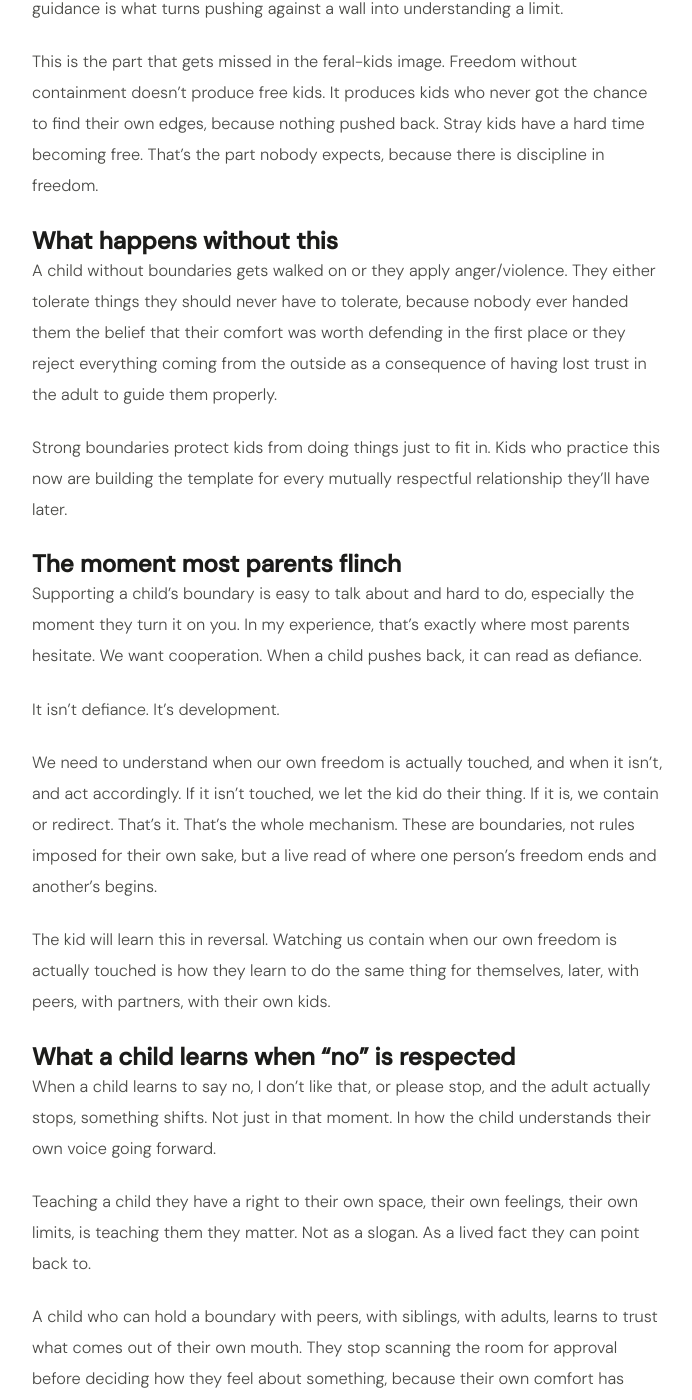
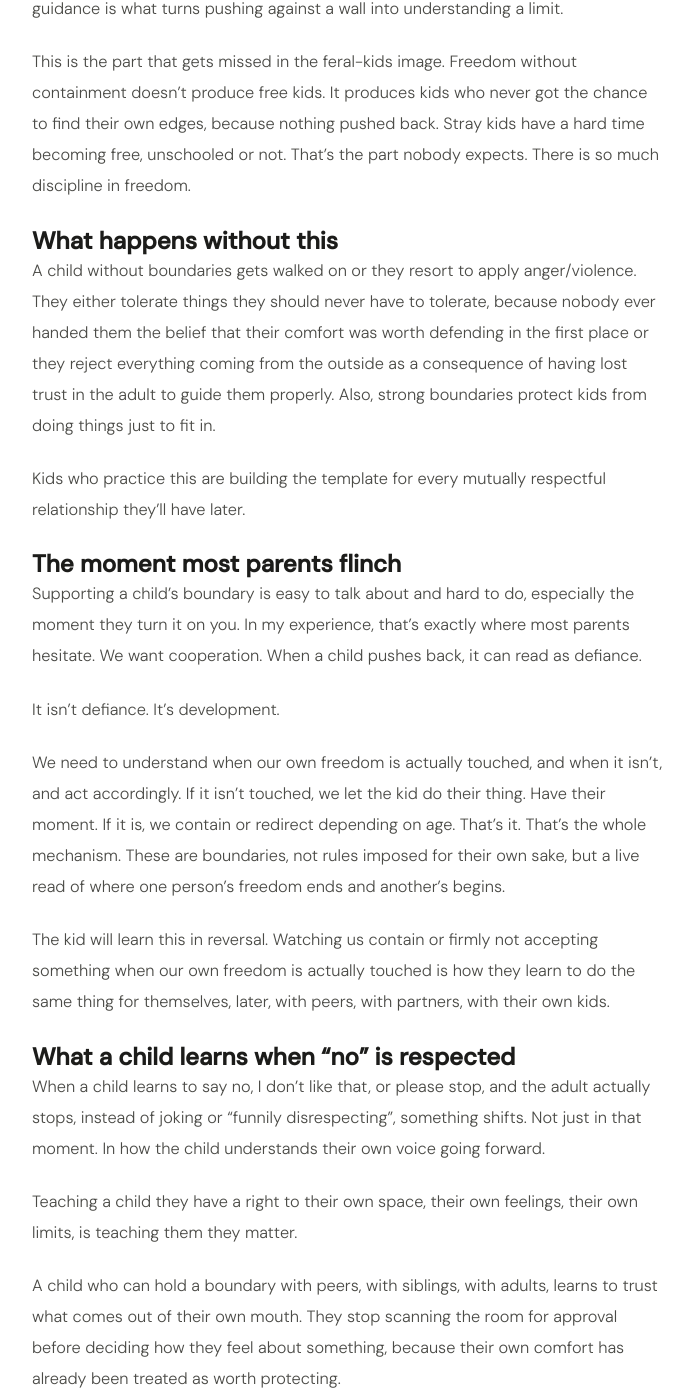
Before and after one commit to Blubell26/giuliapacciotti.com, a Jekyll site: the page built from _posts/2026-07-20-what-unschooling-teaches.md, in a window 1280 px wide and 1400 px high, scrolled down 1243 px. Shown: the whole window, without its empty margins (292-984 px from the left). Built offline with Jekyll 4.4.1, drawn with Linux system fonts in a browser that asks for light colours; comment, search, counter and statistics services are not loaded; some of the changed text lies outside the part shown.

Commit message:
Update 2026-07-20-what-unschooling-teaches.md

```diff
--- a/_posts/2026-07-20-what-unschooling-teaches.md
+++ b/_posts/2026-07-20-what-unschooling-teaches.md
@@ -18,15 +18,15 @@
 
 Kids need to feel containment. They need to push against something solid and feel where their own body stops and the world starts, before any of this becomes a mental or emotional concept. That physical experience comes first. A parent's guidance is what turns pushing against a wall into understanding a limit.
 
-This is the part that gets missed in the feral-kids image. Freedom without containment doesn't produce free kids. It produces kids who never got the chance to find their own edges, because nothing pushed back. Stray kids have a hard time becoming free. That's the part nobody expects, because there is discipline in freedom.
+This is the part that gets missed in the feral-kids image. Freedom without containment doesn't produce free kids. It produces kids who never got the chance to find their own edges, because nothing pushed back. Stray kids have a hard time becoming free, unschooled or not. That's the part nobody expects. There is so much discipline in freedom.
 
 ## What happens without this
 
-A child without boundaries gets walked on or they apply anger/violence.
+A child without boundaries gets walked on or they resort to apply anger/violence.
 They either tolerate things they should never have to tolerate, because nobody ever handed them the belief that their comfort was worth defending in the first place or they reject everything coming from the outside as a consequence of having lost trust in the adult to guide them properly.
+Also, strong boundaries protect kids from doing things just to fit in.
 
-Strong boundaries protect kids from doing things just to fit in.
-Kids who practice this now are building the template for every mutually respectful relationship they'll have later.
+Kids who practice this are building the template for every mutually respectful relationship they'll have later.
 
 
 ## The moment most parents flinch
@@ -35,20 +35,22 @@
 
 It isn't defiance. It's development.
 
-We need to understand when our own freedom is actually touched, and when it isn't, and act accordingly. If it isn't touched, we let the kid do their thing. If it is, we contain or redirect. That's it. That's the whole mechanism. These are boundaries, not rules imposed for their own sake, but a live read of where one person's freedom ends and another's begins.
+We need to understand when our own freedom is actually touched, and when it isn't, and act accordingly. If it isn't touched, we let the kid do their thing. Have their moment.
+If it is, we contain or redirect depending on age. That's it. That's the whole mechanism.
+These are boundaries, not rules imposed for their own sake, but a live read of where one person's freedom ends and another's begins.
 
-The kid will learn this in reversal. Watching us contain when our own freedom is actually touched is how they learn to do the same thing for themselves, later, with peers, with partners, with their own kids.
+The kid will learn this in reversal. Watching us contain or firmly not accepting something when our own freedom is actually touched is how they learn to do the same thing for themselves, later, with peers, with partners, with their own kids.
 
 
 ## What a child learns when "no" is respected
 
-When a child learns to say no, I don't like that, or please stop, and the adult actually stops, something shifts. Not just in that moment. In how the child understands their own voice going forward.
+When a child learns to say no, I don't like that, or please stop, and the adult actually stops, instead of joking or "funnily disrespecting", something shifts. Not just in that moment. In how the child understands their own voice going forward.
 
-Teaching a child they have a right to their own space, their own feelings, their own limits, is teaching them they matter. Not as a slogan. As a lived fact they can point back to.
+Teaching a child they have a right to their own space, their own feelings, their own limits, is teaching them they matter.
 
 A child who can hold a boundary with peers, with siblings, with adults, learns to trust what comes out of their own mouth. They stop scanning the room for approval before deciding how they feel about something, because their own comfort has already been treated as worth protecting.
 
 
 When you honor your child's limit, you haven't lost authority. You've shown them their voice has actual power in the world. That single piece of knowledge becomes the foundation under every relationship they will ever build.
 
-Honoring their limits today is how you get the resilient, confident adults of tomorrow.
+Honoring their limits and yours today is how you get the resilient, confident adults of tomorrow.
```
